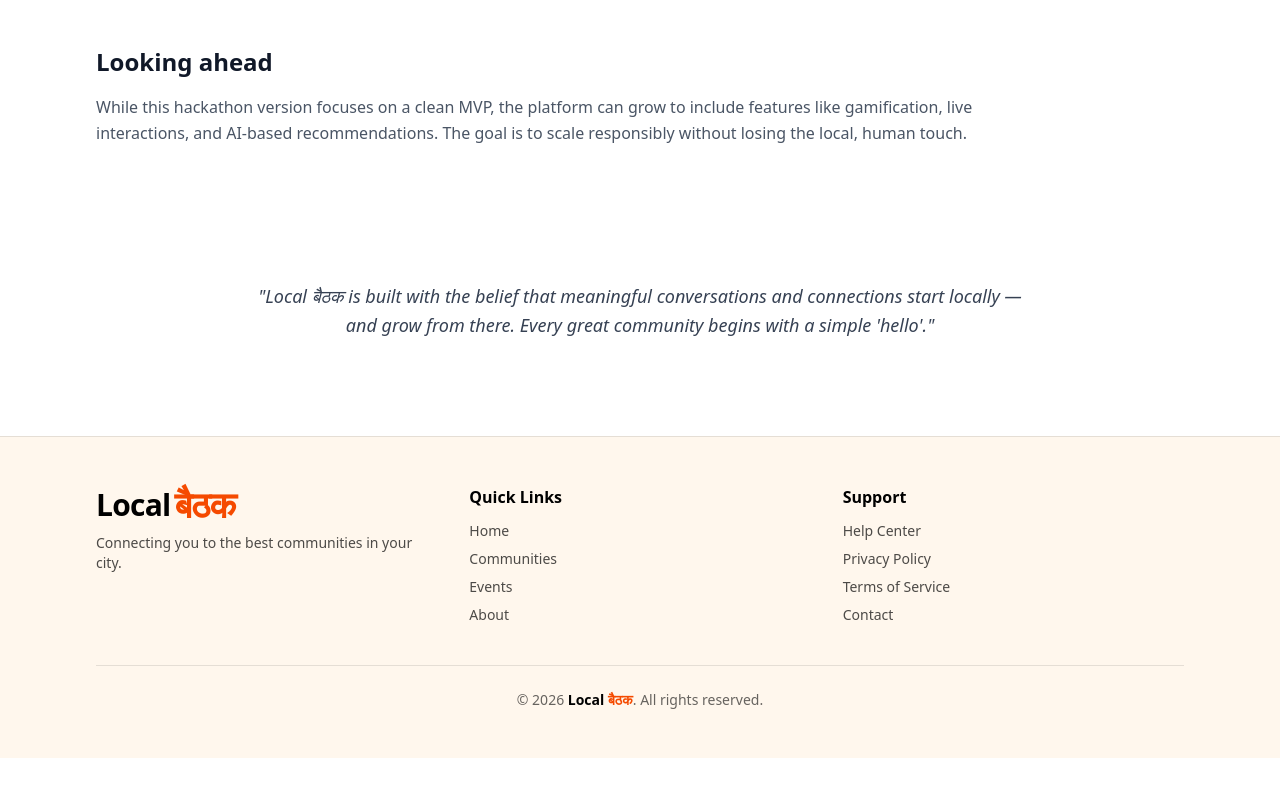
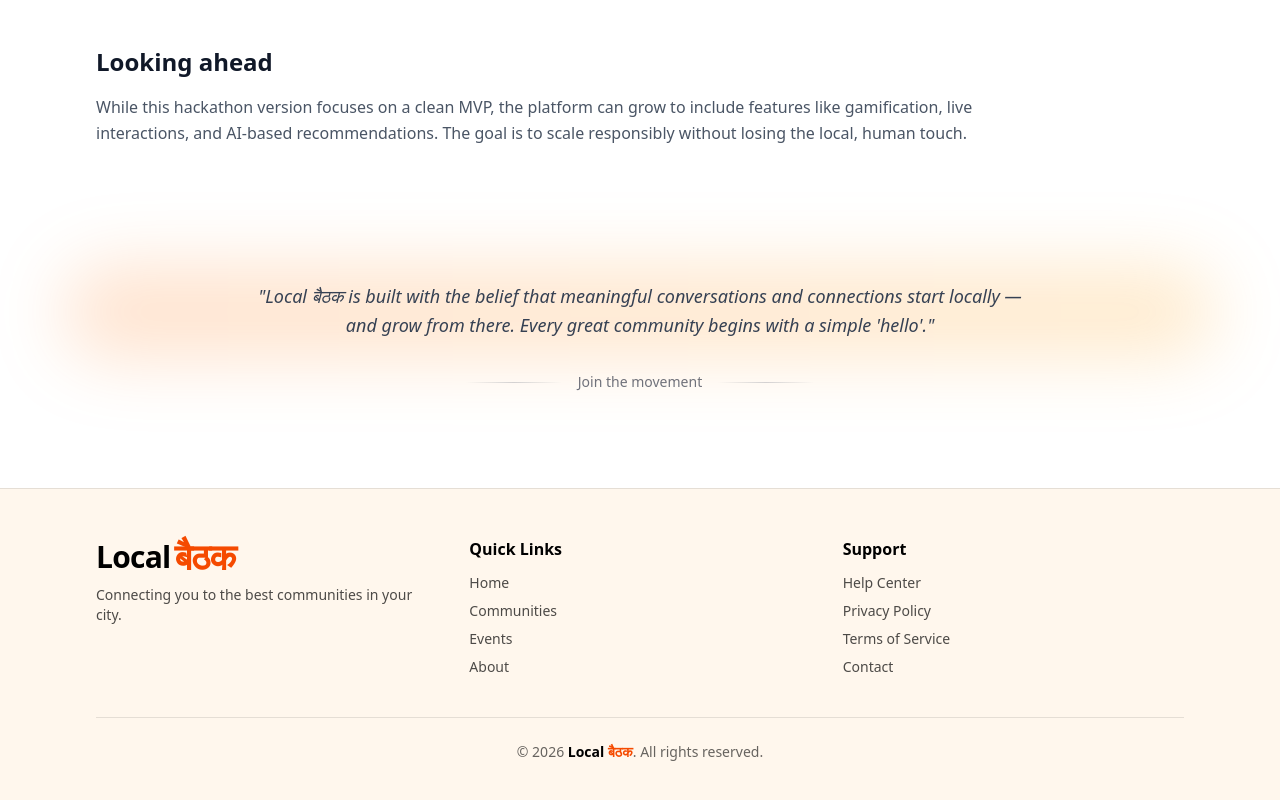
Before and after one commit to pagarwal884/GDG_Hackathon_2026, a React (Vite) app in the folder Frontend/: page /about-us in a window 1280 px wide. Shown: the part 1368-2168 px from the top of the page. Before the commit the page ends 2126 px from the top, so only its background shows below. Built offline with nearby package versions, Linux system fonts and the light colour scheme.

Commit message:
Add a new change in AboutUs Page

```diff
--- a/Frontend/src/pages/AboutUs.jsx
+++ b/Frontend/src/pages/AboutUs.jsx
@@ -119,13 +119,21 @@ const AboutUs = () => {
           </p>
         </div>
 
-        {/* FOOTER NOTE — UNCHANGED */}
         <div className="max-w-3xl mx-auto text-center pt-10">
-          <p className="text-lg text-gray-700 italic leading-relaxed">
-            "Local बैठक is built with the belief that meaningful conversations and
-            connections start locally — and grow from there. Every great community
-            begins with a simple 'hello'."
-          </p>
+          <div className="relative inline-block">
+            <div className="absolute inset-0 bg-linear-to-r from-orange-500/20 to-amber-500/20
+                          blur-xl rounded-full transform scale-150" />
+            <p className="relative text-lg text-gray-700 italic leading-relaxed">
+              "Local बैठक is built with the belief that meaningful conversations and
+              connections start locally — and grow from there. Every great community
+              begins with a simple 'hello'."
+            </p>
+          </div>
+          <div className="mt-8 flex items-center justify-center gap-4">
+            <div className="w-24 h-px bg-linear-to-r from-transparent via-gray-300 to-transparent" />
+            <span className="text-sm text-gray-500 font-medium">Join the movement</span>
+            <div className="w-24 h-px bg-linear-to-r from-transparent via-gray-300 to-transparent" />
+          </div>
         </div>
 
       </div>
```
